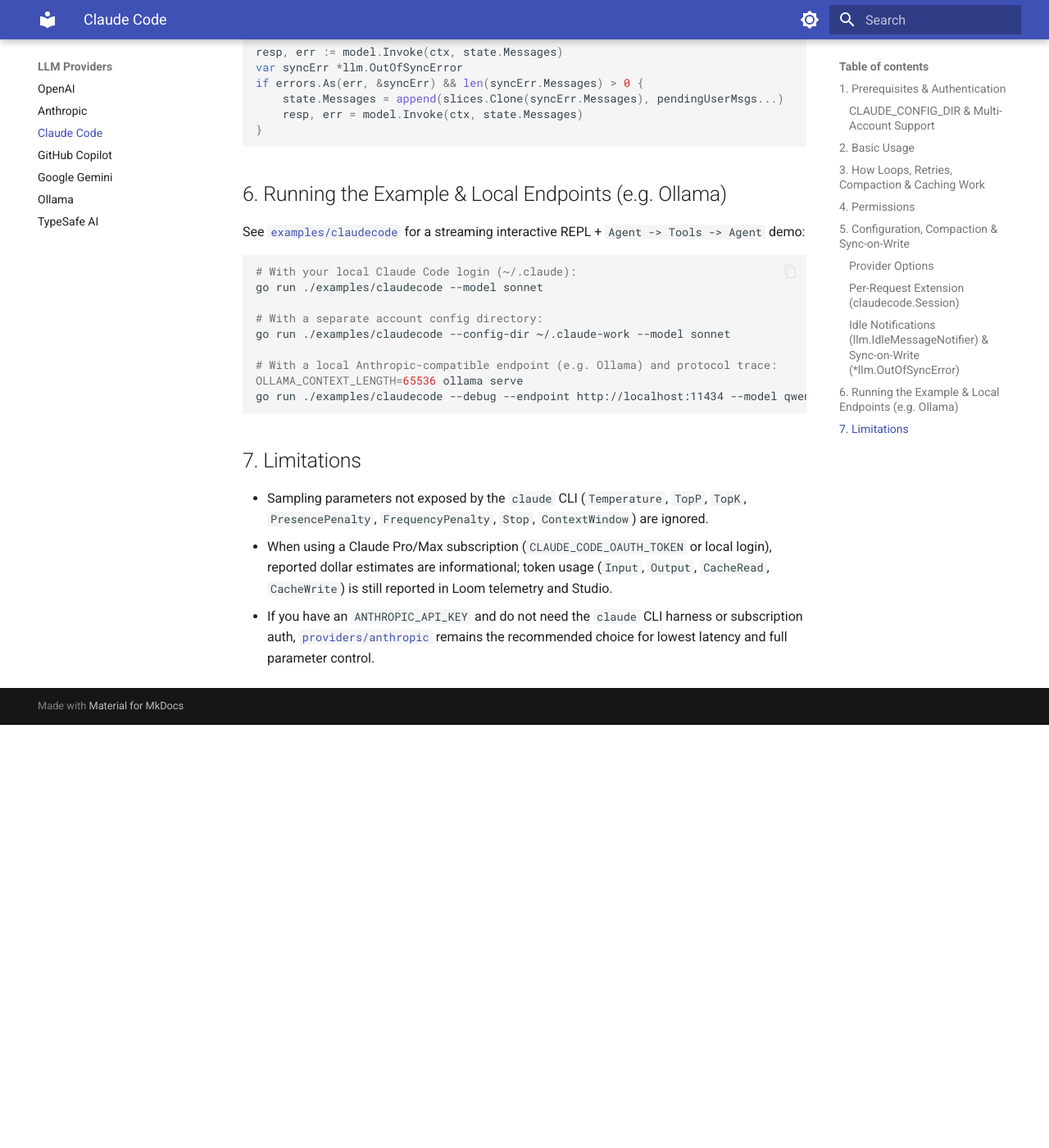
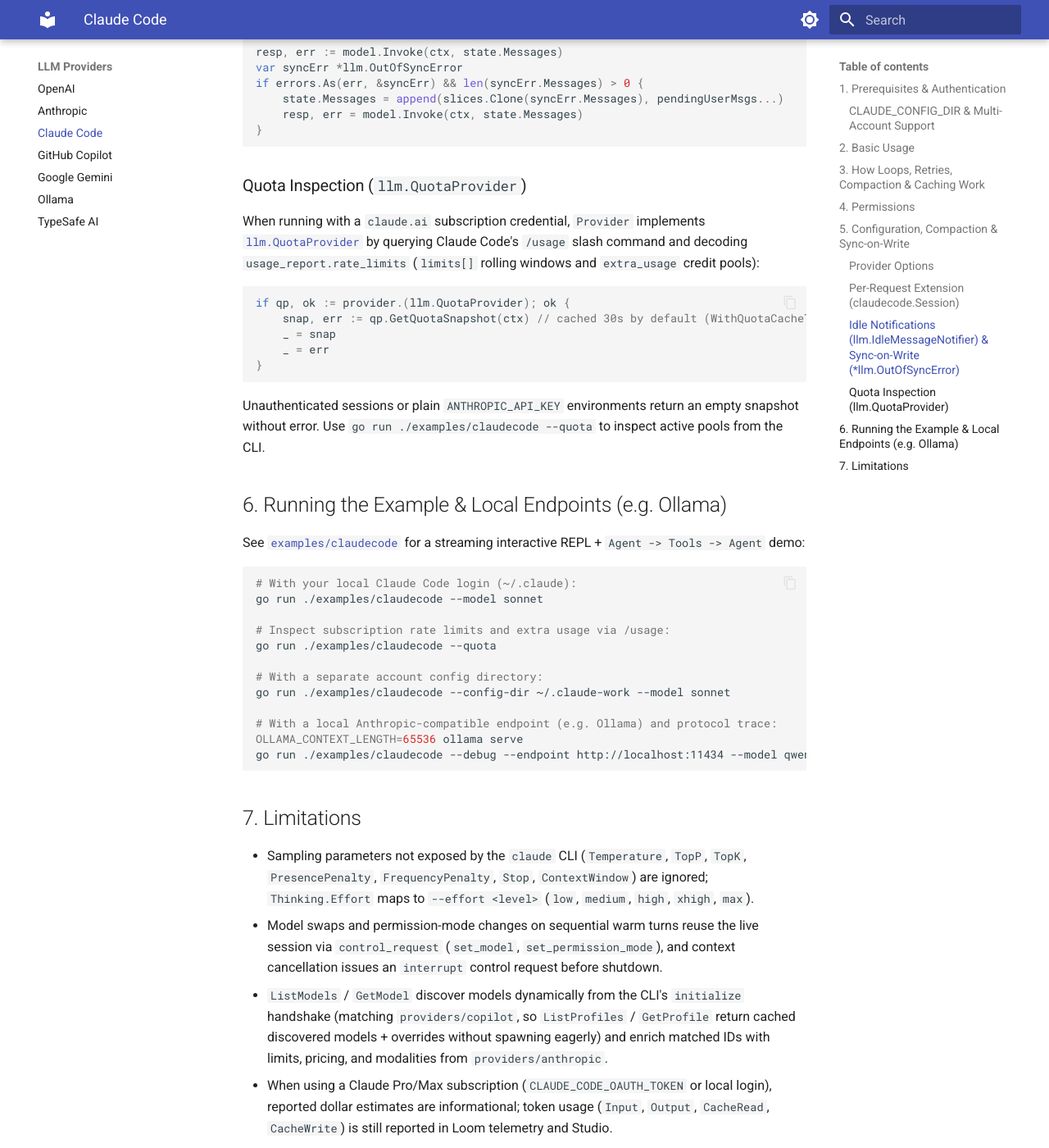
Before and after one commit to masterkeysrd/loom, an MkDocs documentation site: the page built from docs/guides/providers/claudecode.md, in a window 1280 px wide and 1400 px high, scrolled down 3912 px. Shown: the whole window at 82% size. Built offline with MkDocs 1.6.1 and Material for MkDocs 9.7.7, drawn with Linux system fonts in a browser that asks for light colours; before the commit the page ends 4796 px from its top, so only the background shows below that.

Commit message:
docs(guides): document claudecode quotas/control ops and copilot profile enrichment
Update provider guides to reflect new claudecode and copilot capabilities.

- docs/guides/providers/claudecode.md: document GetQuotaSnapshot (/usage), --quota CLI usage, --effort forwarding, initialize dynamic discovery with Anthropic enrichment, and warm set_model/set_permission_mode/interrupt control requests.
- docs/guides/providers/copilot.md: document models.dev (profiles.gen.go) enrichment for dynamically discovered models while keeping ListProfiles dynamic-only and Temperature=false.

````diff
--- a/docs/guides/providers/claudecode.md
+++ b/docs/guides/providers/claudecode.md
@@ -134,6 +134,20 @@ if errors.As(err, &syncErr) && len(syncErr.Messages) > 0 {
 }
 ```
 
+### Quota Inspection (`llm.QuotaProvider`)
+
+When running with a `claude.ai` subscription credential, `Provider` implements [`llm.QuotaProvider`](../llm-package.md#6-quota--rate-limit-inspection-llmquotaprovider) by querying Claude Code's `/usage` slash command and decoding `usage_report.rate_limits` (`limits[]` rolling windows and `extra_usage` credit pools):
+
+```go
+if qp, ok := provider.(llm.QuotaProvider); ok {
+    snap, err := qp.GetQuotaSnapshot(ctx) // cached 30s by default (WithQuotaCacheTTL)
+    _ = snap
+    _ = err
+}
+```
+
+Unauthenticated sessions or plain `ANTHROPIC_API_KEY` environments return an empty snapshot without error. Use `go run ./examples/claudecode --quota` to inspect active pools from the CLI.
+
 ## 6. Running the Example & Local Endpoints (e.g. Ollama)
 
 See [`examples/claudecode`](../../../examples/claudecode/main.go) for a streaming interactive REPL + `Agent -> Tools -> Agent` demo:
@@ -141,6 +155,9 @@ See [`examples/claudecode`](../../../examples/claudecode/main.go) for a streamin
 ```bash
 # With your local Claude Code login (~/.claude):
 go run ./examples/claudecode --model sonnet
+
+# Inspect subscription rate limits and extra usage via /usage:
+go run ./examples/claudecode --quota
 
 # With a separate account config directory:
 go run ./examples/claudecode --config-dir ~/.claude-work --model sonnet
@@ -152,6 +169,8 @@ go run ./examples/claudecode --debug --endpoint http://localhost:11434 --model q
 
 ## 7. Limitations
 
-- Sampling parameters not exposed by the `claude` CLI (`Temperature`, `TopP`, `TopK`, `PresencePenalty`, `FrequencyPenalty`, `Stop`, `ContextWindow`) are ignored.
+- Sampling parameters not exposed by the `claude` CLI (`Temperature`, `TopP`, `TopK`, `PresencePenalty`, `FrequencyPenalty`, `Stop`, `ContextWindow`) are ignored; `Thinking.Effort` maps to `--effort <level>` (`low`, `medium`, `high`, `xhigh`, `max`).
+- Model swaps and permission-mode changes on sequential warm turns reuse the live session via `control_request` (`set_model`, `set_permission_mode`), and context cancellation issues an `interrupt` control request before shutdown.
+- `ListModels` / `GetModel` discover models dynamically from the CLI's `initialize` handshake (matching `providers/copilot`, so `ListProfiles` / `GetProfile` return cached discovered models + overrides without spawning eagerly) and enrich matched IDs with limits, pricing, and modalities from `providers/anthropic`.
 - When using a Claude Pro/Max subscription (`CLAUDE_CODE_OAUTH_TOKEN` or local login), reported dollar estimates are informational; token usage (`Input`, `Output`, `CacheRead`, `CacheWrite`) is still reported in Loom telemetry and Studio.
 - If you have an `ANTHROPIC_API_KEY` and do not need the `claude` CLI harness or subscription auth, [`providers/anthropic`](anthropic.md) remains the recommended choice for lowest latency and full parameter control.
````
Also changed, not shown: docs/guides/providers/copilot.md (+2 -2 lines).
